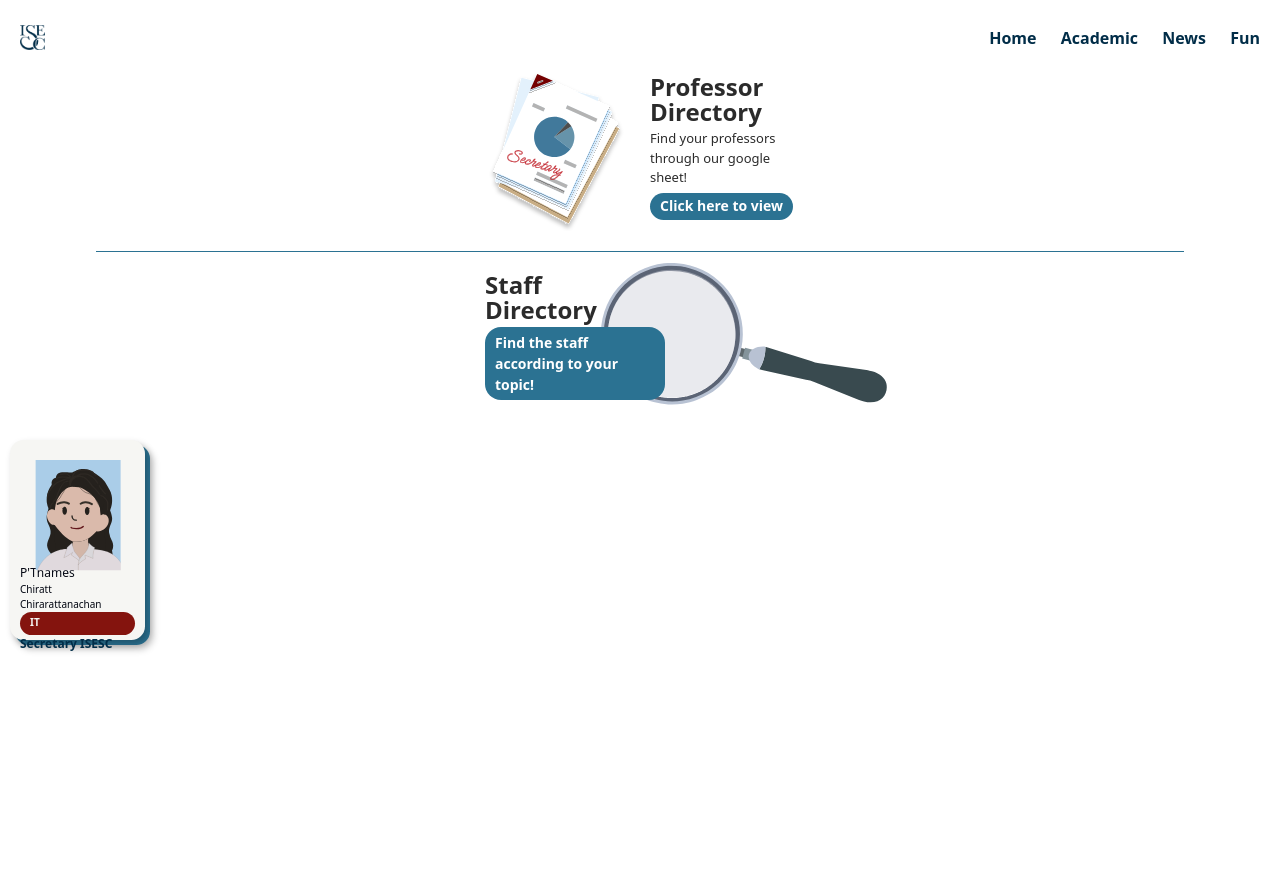
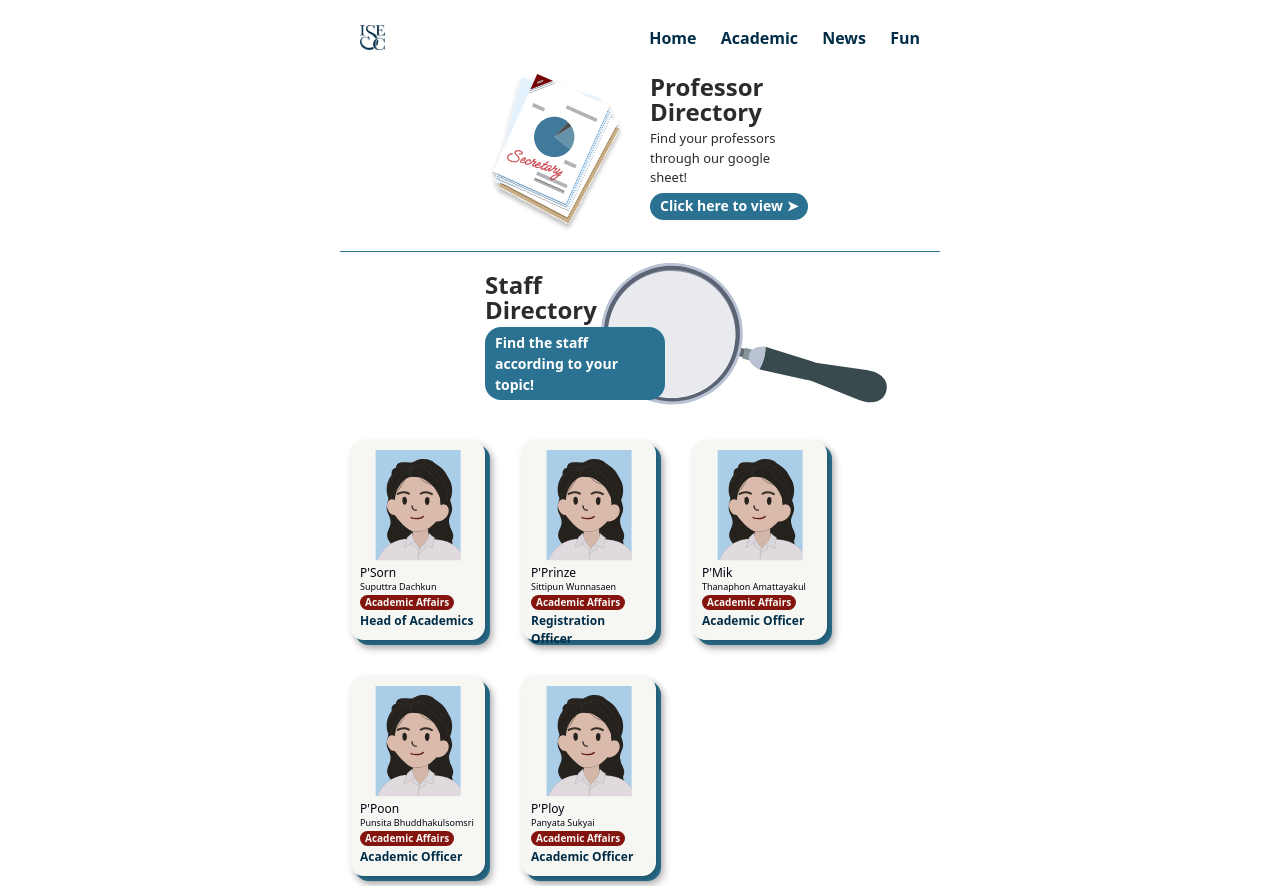
Before and after one commit to IT-ISESC/ISESC-Website, a SvelteKit app: page /directory in a window 1280 px wide. Before the commit the page ends 800 px from the top, so only its background shows below. Built offline with nearby package versions, Linux system fonts and the light colour scheme.

Commit message:
Update NavBar + Directories + Tailwind config

```diff
--- a/src/lib/components/ui/directory/professorDirectory.svelte
+++ b/src/lib/components/ui/directory/professorDirectory.svelte
@@ -9,7 +9,7 @@
 		<p>Find your professors through our google sheet!</p>
 		<a
 			href="https://docs.google.com/spreadsheets/d/1nF9Eqpusd9Fl16sln1QYuV1WNxjPWDv3Pe1TwafwQWc/edit?gid=1164428359#gid=1164428359"
-			>Click here to view</a
+			target="_blank">Click here to view ➤</a
 		>
 	</span>
 </div>
--- a/src/lib/components/ui/directory/staffCard.svelte
+++ b/src/lib/components/ui/directory/staffCard.svelte
@@ -1,24 +1,28 @@
 <script>
 	import no_staff from '$lib/assets/directory/staff_images/no_staff.svg';
+
+	export let nickname = 'Jane';
+	export let fullname = 'Jane Doe';
+	export let tag = 'Default Tag';
+	export let role = 'Default Role';
+	export let image = no_staff;
 </script>
 
-<div id="idk">
+<div class="relative">
 	<div id="wrapper">
 		<!-- svelte-ignore a11y_img_redundant_alt -->
-		<img alt="Staff Image" src={no_staff} />
-		<p id="nickname">P'Thames</p>
-		<p id="fullname">Chiratt Chirarattanachan</p>
-		<p id="tag">IT</p>
-		<p id="role">Secretary ISESC</p>
+		<img alt="Staff Image" src={image} />
+		<p id="nickname">P'{nickname}</p>
+		<p id="fullname">{fullname}</p>
+		<div class="mt-[-5px]">
+			<p id="tag">{tag}</p>
+		</div>
+		<p id="role">{role}</p>
 	</div>
 	<span id="shadowBox"> </span>
 </div>
 
 <style>
-	#idk {
-		position: relative;
-	}
-
 	#shadowBox {
 		width: 135px;
 		height: 200px;
@@ -27,7 +31,7 @@
 		box-shadow: 3px 4px 7.2px 0px rgba(0, 0, 0, 0.25);
 		position: absolute;
 		left: 15px;
-		top: 5px;
+		top: 15px;
 		z-index: -1;
 	}
 
@@ -45,7 +49,6 @@
 
 	img {
 		position: relative;
-		top: 10px;
 		width: 90px;
 		align-self: center;
 	}
@@ -54,22 +57,27 @@
 		font-size: 12px;
 	}
 	#fullname {
-		font-size: 10px;
+		font-size: 9px;
+		margin-top: -2.5px;
 	}
 
 	#tag {
+		display: inline-block;
+		bottom: 10px;
+
 		color: #f6f6f3;
 		font-weight: bold;
 		font-size: 10px;
+
 		border-radius: 50px;
 		background: #84140e;
-		padding: 2.5px 10px 5px 10px;
-		display: inline-block;
+		padding: 0px 5px 0px 5px;
 	}
 
 	#role {
 		color: #012d48;
 		font-size: 12px;
 		font-weight: bold;
+		margin-top: 0;
 	}
 </style>
--- a/src/lib/components/ui/directory/staffDirectory.svelte
+++ b/src/lib/components/ui/directory/staffDirectory.svelte
@@ -5,7 +5,7 @@
 <div id="staff">
 	<span id="span_text">
 		<h1>Staff Directory</h1>
-		<!-- Placeholder for a proper drop down menu and sorting system -->
+		<!-- TODO Placeholder for a proper drop down menu and sorting system -->
 		<p>Find the staff according to your topic!</p>
 	</span>
 	<img id="staff_dir" alt="Magnifying Glass" src={staff_dir} />
--- a/src/lib/components/ui/navbar.svelte
+++ b/src/lib/components/ui/navbar.svelte
@@ -19,6 +19,8 @@
 		align-items: center;
 		padding: 25px 20px 10px 20px;
 		color: #012d48;
+		width: 600px;
+		margin: auto;
 	}
 
 	.NavBar img {
@@ -37,4 +39,11 @@
 		background: #f2e8cf;
 		padding: 0px 5px 0px 5px;
 	}
+
+	@media (max-width: 640px) {
+		.NavBar {
+			width: 100%;
+			margin: 0;
+		}
+	}
 </style>
--- a/src/routes/+layout.svelte
+++ b/src/routes/+layout.svelte
@@ -1,7 +1,15 @@
 <script>
 	import '../app.css';
 	import Navbar from '$lib/components/ui/navbar.svelte';
+	export let title = 'ISESC';
+	// TODO Make ISESC.ico to use
+	let favicon = '/default-favicon.ico';
 </script>
+
+<svelte:head>
+	<title>{title}</title>
+	<link rel="icon" href={favicon} />
+</svelte:head>
 
 <Navbar />
 <slot></slot>
--- a/src/routes/directory/+page.svelte
+++ b/src/routes/directory/+page.svelte
@@ -1,32 +1,47 @@
 <script>
+	export const title = 'Home Page';
 	import ProfessorDirectory from '$lib/components/ui/directory/professorDirectory.svelte';
 	import StaffCard from '$lib/components/ui/directory/staffCard.svelte';
 	import StaffDirectory from '$lib/components/ui/directory/staffDirectory.svelte';
 </script>
 
-<div id="directories">
+<div class="flex flex-col items-center justify-center">
 	<ProfessorDirectory />
-	<hr />
+	<hr class="bg-blue1 screens-sm:w-[85%] mx-auto my-[20px] h-px w-[600px] border-none" />
 	<StaffDirectory />
 </div>
 
-<div>
-	<StaffCard />
+<div class="screens-sm:w-[90%] mx-auto flex w-[600px] flex-wrap gap-4">
+	<!-- <StaffCard nickname="" fullname="" tag="Academic Affairs" role="" /> -->
+	<StaffCard
+		nickname="Sorn"
+		fullname="Suputtra Dachkun"
+		tag="Academic Affairs"
+		role="Head of Academics"
+	/>
+	<StaffCard
+		nickname="Prinze"
+		fullname="Sittipun Wunnasaen"
+		tag="Academic Affairs"
+		role="Registration Officer"
+	/>
+
+	<StaffCard
+		nickname="Mik"
+		fullname="Thanaphon Amattayakul"
+		tag="Academic Affairs"
+		role="Academic Officer"
+	/>
+	<StaffCard
+		nickname="Poon"
+		fullname="Punsita Bhuddhakulsomsri"
+		tag="Academic Affairs"
+		role="Academic Officer"
+	/>
+	<StaffCard
+		nickname="Ploy"
+		fullname="Panyata Sukyai"
+		tag="Academic Affairs"
+		role="Academic Officer"
+	/>
 </div>
-
-<style>
-	hr {
-		height: 1px;
-		width: 85%;
-		border: none;
-		margin: 20px auto 20px auto;
-		background-color: #2b7292;
-	}
-
-	#directories {
-		display: flex;
-		justify-content: center;
-		align-items: center;
-		flex-direction: column;
-	}
-</style>
--- a/tailwind.config.ts
+++ b/tailwind.config.ts
@@ -1,64 +1,89 @@
-import { fontFamily } from "tailwindcss/defaultTheme";
-import type { Config } from "tailwindcss";
+import { fontFamily } from 'tailwindcss/defaultTheme';
+import type { Config } from 'tailwindcss';
 
 const config: Config = {
-	darkMode: ["class"],
-	content: ["./src/**/*.{html,js,svelte,ts}"],
-	safelist: ["dark"],
+	darkMode: ['class'],
+	content: ['./src/**/*.{html,js,svelte,ts}'],
+	safelist: ['dark'],
 	theme: {
 		container: {
 			center: true,
-			padding: "2rem",
+			padding: '2rem',
 			screens: {
-				"2xl": "1400px"
+				'2xl': '1400px'
 			}
 		},
 		extend: {
 			colors: {
-				border: "hsl(var(--border) / <alpha-value>)",
-				input: "hsl(var(--input) / <alpha-value>)",
-				ring: "hsl(var(--ring) / <alpha-value>)",
-				background: "hsl(var(--background) / <alpha-value>)",
-				foreground: "hsl(var(--foreground) / <alpha-value>)",
+				border: 'hsl(var(--border) / <alpha-value>)',
+				input: 'hsl(var(--input) / <alpha-value>)',
+				ring: 'hsl(var(--ring) / <alpha-value>)',
+				background: 'hsl(var(--background) / <alpha-value>)',
+				foreground: 'hsl(var(--foreground) / <alpha-value>)',
 				primary: {
-					DEFAULT: "hsl(var(--primary) / <alpha-value>)",
-					foreground: "hsl(var(--primary-foreground) / <alpha-value>)"
+					DEFAULT: 'hsl(var(--primary) / <alpha-value>)',
+					foreground: 'hsl(var(--primary-foreground) / <alpha-value>)'
 				},
 				secondary: {
-					DEFAULT: "hsl(var(--secondary) / <alpha-value>)",
-					foreground: "hsl(var(--secondary-foreground) / <alpha-value>)"
+					DEFAULT: 'hsl(var(--secondary) / <alpha-value>)',
+					foreground: 'hsl(var(--secondary-foreground) / <alpha-value>)'
 				},
 				destructive: {
-					DEFAULT: "hsl(var(--destructive) / <alpha-value>)",
-					foreground: "hsl(var(--destructive-foreground) / <alpha-value>)"
+					DEFAULT: 'hsl(var(--destructive) / <alpha-value>)',
+					foreground: 'hsl(var(--destructive-foreground) / <alpha-value>)'
 				},
 				muted: {
-					DEFAULT: "hsl(var(--muted) / <alpha-value>)",
-					foreground: "hsl(var(--muted-foreground) / <alpha-value>)"
+					DEFAULT: 'hsl(var(--muted) / <alpha-value>)',
+					foreground: 'hsl(var(--muted-foreground) / <alpha-value>)'
 				},
 				accent: {
-					DEFAULT: "hsl(var(--accent) / <alpha-value>)",
-					foreground: "hsl(var(--accent-foreground) / <alpha-value>)"
+					DEFAULT: 'hsl(var(--accent) / <alpha-value>)',
+					foreground: 'hsl(var(--accent-foreground) / <alpha-value>)'
 				},
 				popover: {
-					DEFAULT: "hsl(var(--popover) / <alpha-value>)",
-					foreground: "hsl(var(--popover-foreground) / <alpha-value>)"
+					DEFAULT: 'hsl(var(--popover) / <alpha-value>)',
+					foreground: 'hsl(var(--popover-foreground) / <alpha-value>)'
 				},
 				card: {
-					DEFAULT: "hsl(var(--card) / <alpha-value>)",
-					foreground: "hsl(var(--card-foreground) / <alpha-value>)"
+					DEFAULT: 'hsl(var(--card) / <alpha-value>)',
+					foreground: 'hsl(var(--card-foreground) / <alpha-value>)'
 				}
 			},
 			borderRadius: {
-				lg: "var(--radius)",
-				md: "calc(var(--radius) - 2px)",
-				sm: "calc(var(--radius) - 4px)"
+				lg: 'var(--radius)',
+				md: 'calc(var(--radius) - 2px)',
+				sm: 'calc(var(--radius) - 4px)'
 			},
 			fontFamily: {
 				sans: [...fontFamily.sans]
 			}
+		},
+		screens: {
+			sm: '640px',
+			// => @media (min-width: 640px) { ... }
+
+			md: '768px',
+			// => @media (min-width: 768px) { ... }
+
+			lg: '1024px',
+			// => @media (min-width: 1024px) { ... }
+
+			xl: '1280px',
+			// => @media (min-width: 1280px) { ... }
+
+			'2xl': '1536px'
+			// => @media (min-width: 1536px) { ... }
+		},
+		colors: {
+			darkBlue: '#012D48',
+			blue1: '#2B7292',
+			blue2: '#6195BC',
+			red1: '#740001',
+			red2: '#C2252E',
+			cream: '#F2E8CF',
+			textBlack: '#2B2B2B'
 		}
-	},
+	}
 };
 
 export default config;
```
